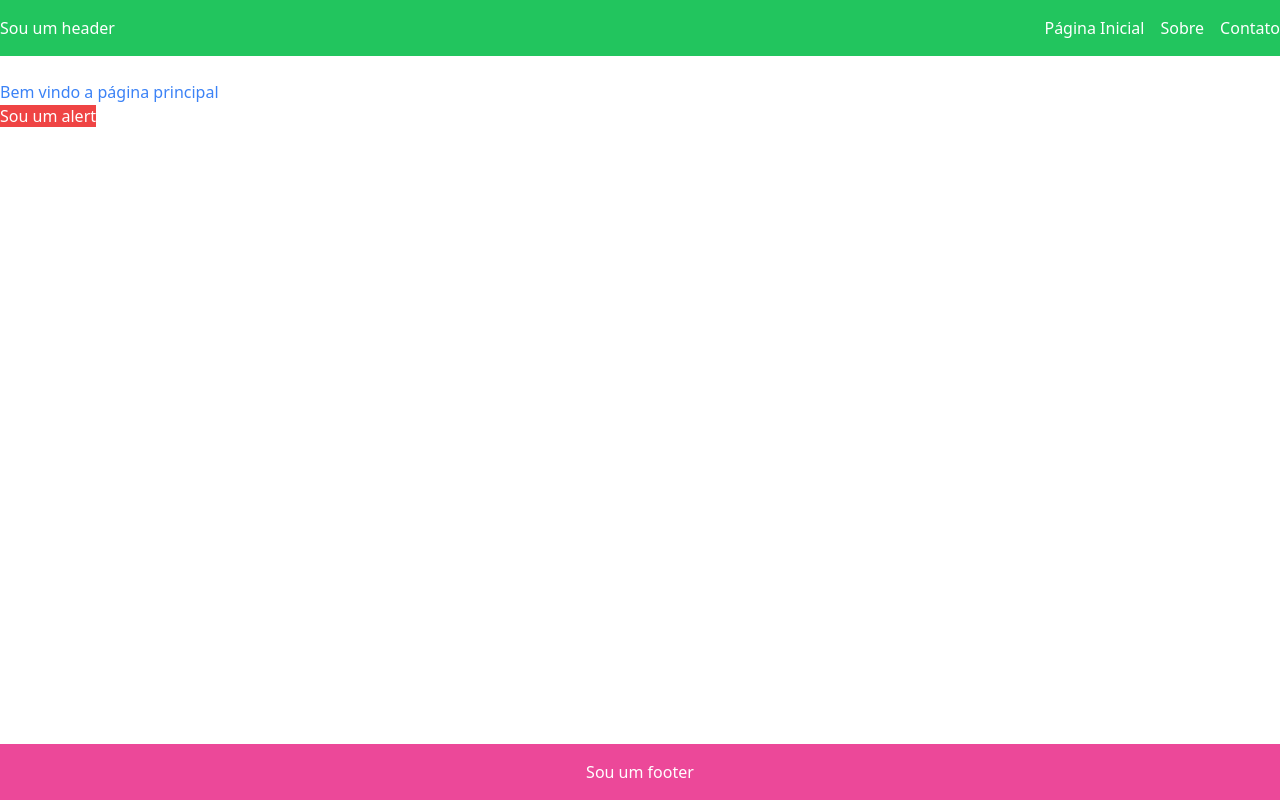
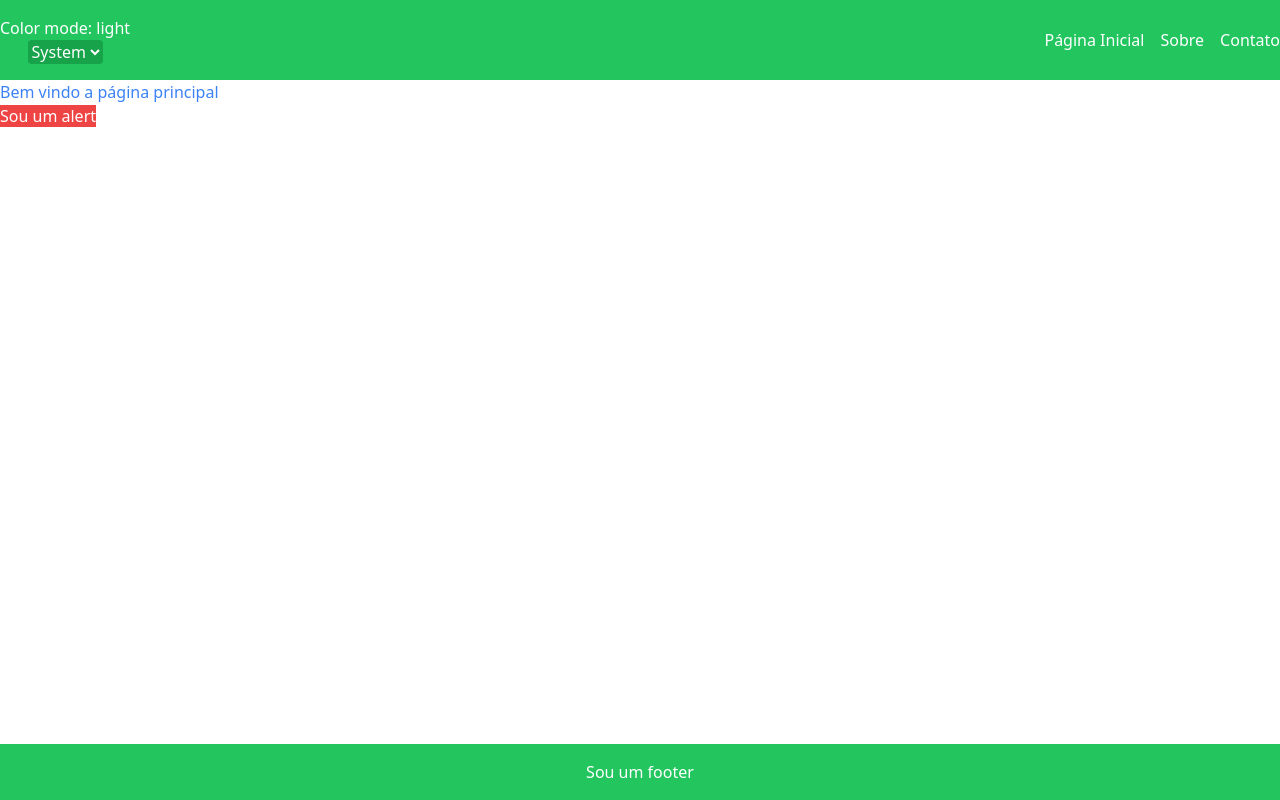
Before and after one commit to BrunoHoinacki/portifolio-bhb, a Nuxt app: page / in a window 1280 px wide. Built offline with nearby package versions, Linux system fonts and the light colour scheme.

Commit message:
[Feature] ColorMode

```diff
--- a/components/AppFooter.vue
+++ b/components/AppFooter.vue
@@ -1,5 +1,5 @@
 <template>
-    <footer class="fixed bottom-0 left-0 w-full bg-pink-500 text-white py-4 text-center">
+    <footer class="fixed bottom-0 left-0 w-full bg-green-500 text-white py-4 text-center">
         <div class="container mx-auto">
             <span>
                 Sou um footer
--- a/components/AppHeader.vue
+++ b/components/AppHeader.vue
@@ -1,10 +1,7 @@
 <template>
     <header class="fixed top-0 left-0 w-full bg-green-500 text-white py-4 text-center">
         <div class="container mx-auto flex justify-between items-center">
-            <span>
-                Sou um header
-                <slot />
-            </span>
+            <ColorMode />
             <nav>
                 <ul class="flex space-x-4">
                     <li><nuxt-link to="/">Página Inicial</nuxt-link></li>
--- /dev/null
+++ b/components/ColorMode.vue
@@ -0,0 +1,33 @@
+<template>
+    <div>
+        <h1>Color mode: {{ $colorMode.value }}</h1>
+        <select class="bg-green-600 rounded" v-model="$colorMode.preference">
+            <option value="system">System</option>
+            <option value="light">Light</option>
+            <option value="dark">Dark</option>
+            <option value="sepia">Sepia</option>
+        </select>
+    </div>
+</template>
+<script setup>
+const colorMode = useColorMode()
+
+console.log(colorMode.preference)
+</script>
+
+<style>
+body {
+    background-color: #fff;
+    color: rgba(0, 0, 0, 0.8);
+}
+
+.dark-mode body {
+    background-color: #091a28;
+    color: #ebf4f1;
+}
+
+.sepia-mode body {
+    background-color: #f1e7d0;
+    color: #433422;
+}
+</style>
--- a/nuxt.config.ts
+++ b/nuxt.config.ts
@@ -1,4 +1,5 @@
 export default defineNuxtConfig({
+  modules: ['@nuxtjs/color-mode'],
   app: {
     head: {
       charset: 'utf-8',
```
